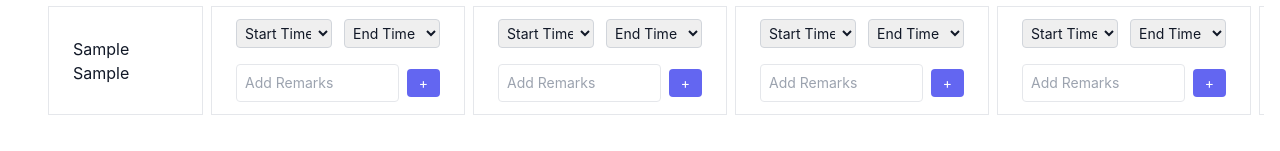
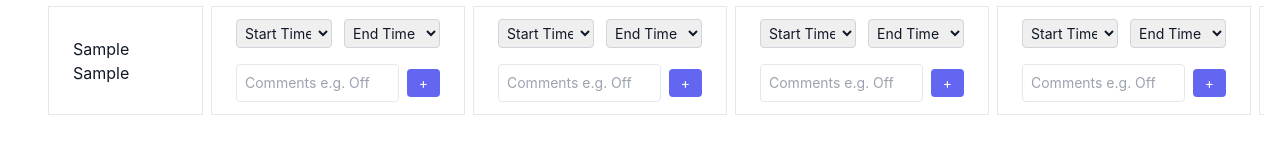
Before and after one commit to sebs-bebs/make-rotas, a Next.js app: page / in a window 1280 px wide. Both pictures are taken after typing "Sample", "Sample" into the empty fields and a click on the button "Add Staff Member". Shown: the part 294-445 px from the top of the page. Built offline with nearby package versions, Linux system fonts and the light colour scheme.

Commit message:
add remarks feature working

```diff
--- a/src/components/ShiftRemarks.js
+++ b/src/components/ShiftRemarks.js
@@ -1,3 +1,4 @@
+// src/components/ShiftRemarks.js
 'use client';
 import React, { useState } from 'react';
 
@@ -9,12 +10,20 @@ export default function ShiftRemarks({
   onRemoveRemark,
 }) {
   const [input, setInput] = useState('');
+  const [isInputVisible, setIsInputVisible] = useState(true); // Track if input is visible
 
   const handleAdd = () => {
     if (!input.trim()) return;
     onAddRemark(staffId, dayIndex, input.trim());
     setInput('');
+    setIsInputVisible(false); // Hide input after adding remark
   };
+
+  const handleRemove = (staffId, dayIndex, remarkText) => {
+      onRemoveRemark(staffId, dayIndex, remarkText);
+      setIsInputVisible(true)
+  }
+
 
   return (
       <div className="mt-2">
@@ -27,7 +36,7 @@ export default function ShiftRemarks({
             >
               <span>{r.remark}</span>
               <button
-              onClick={() => onRemoveRemark(staffId, dayIndex, r.remark)}
+                onClick={() => handleRemove(staffId, dayIndex, r.remark)}
                 className="text-red-500 ml-2 hover:underline text-xs"
               >
                 x
@@ -37,10 +46,11 @@ export default function ShiftRemarks({
         </div>
 
         {/* Input to add a new remark */}
+        {isInputVisible && (
           <div className="flex items-center gap-2">
             <input
               type="text"
-          placeholder="Add Remarks"
+              placeholder="Comments e.g. Off" // Updated placeholder text
               value={input}
               onChange={(e) => setInput(e.target.value)}
               className="border p-2 rounded text-sm w-full"
@@ -52,6 +62,7 @@ export default function ShiftRemarks({
               +
             </button>
           </div>
+        )}
       </div>
     );
 }
```
Lines whose indentation alone changed are shown as unchanged.
